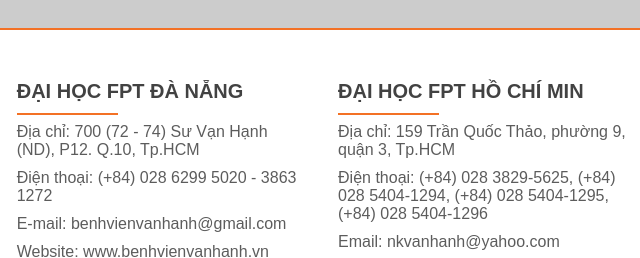
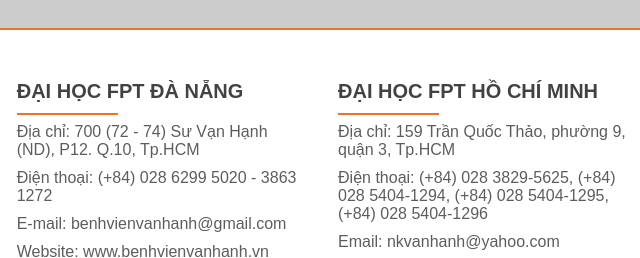
Before and after one commit to nguyentuananh090/fpt, a plain HTML site: page index.html in a window 1280 px wide. Shown: the part 4286-4544 px from the top of the page, 640-1280 px from the left. Drawn offline with Linux system fonts and the light colour scheme.

Commit message:
Update index.html

```diff
--- a/index.html
+++ b/index.html
@@ -311,7 +311,7 @@
                     </ul>
                 </div>
                 <div class="box">
-                    <div class="danhmuc">ĐẠI HỌC FPT HỒ CHÍ MIN</div>
+                    <div class="danhmuc">ĐẠI HỌC FPT HỒ CHÍ MINH</div>
 
                     <ul>
                         <li><a href="">Địa chỉ: 159 Trần Quốc Thảo, phường 9, quận 3, Tp.HCM</a></li>
```
